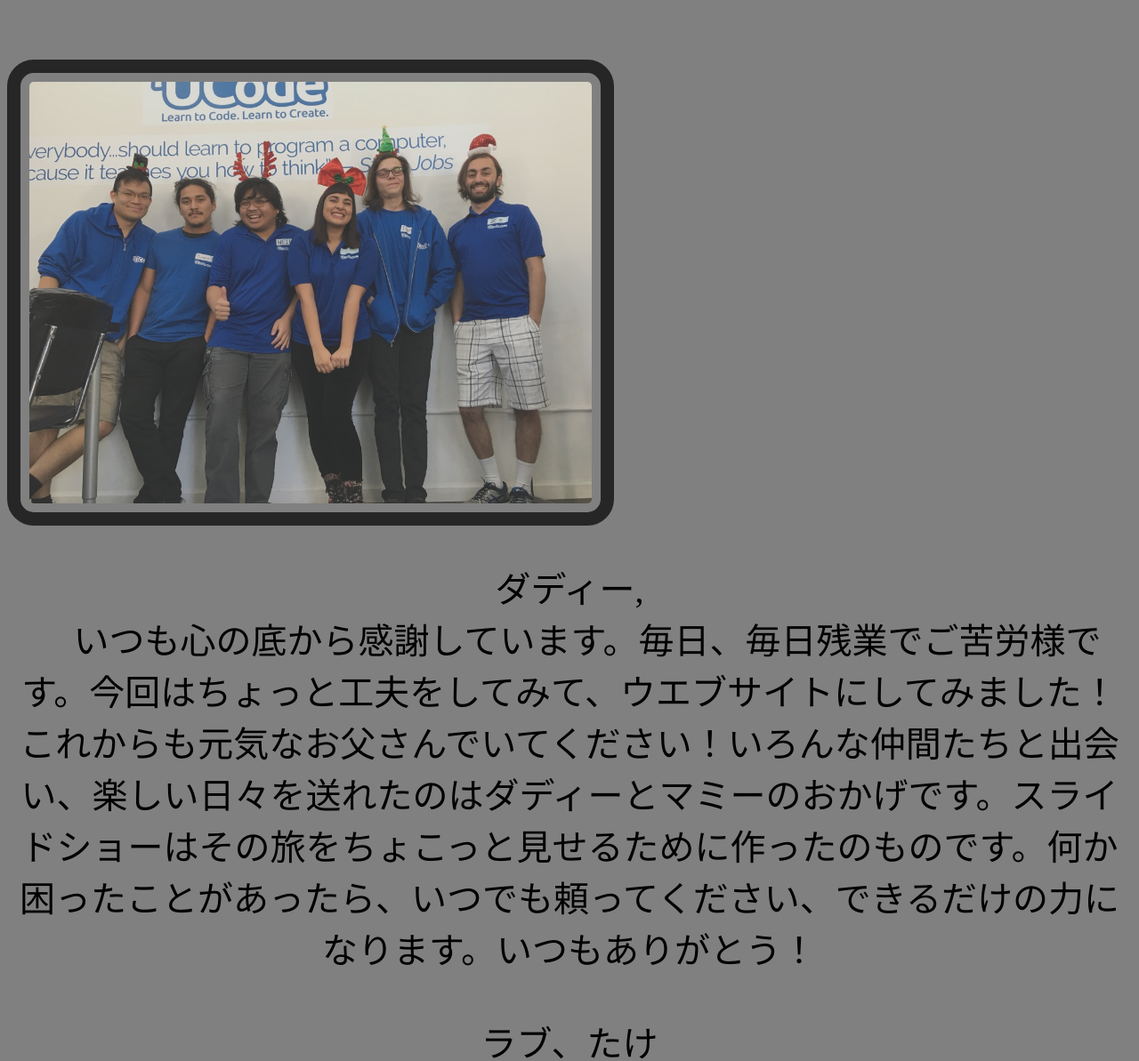
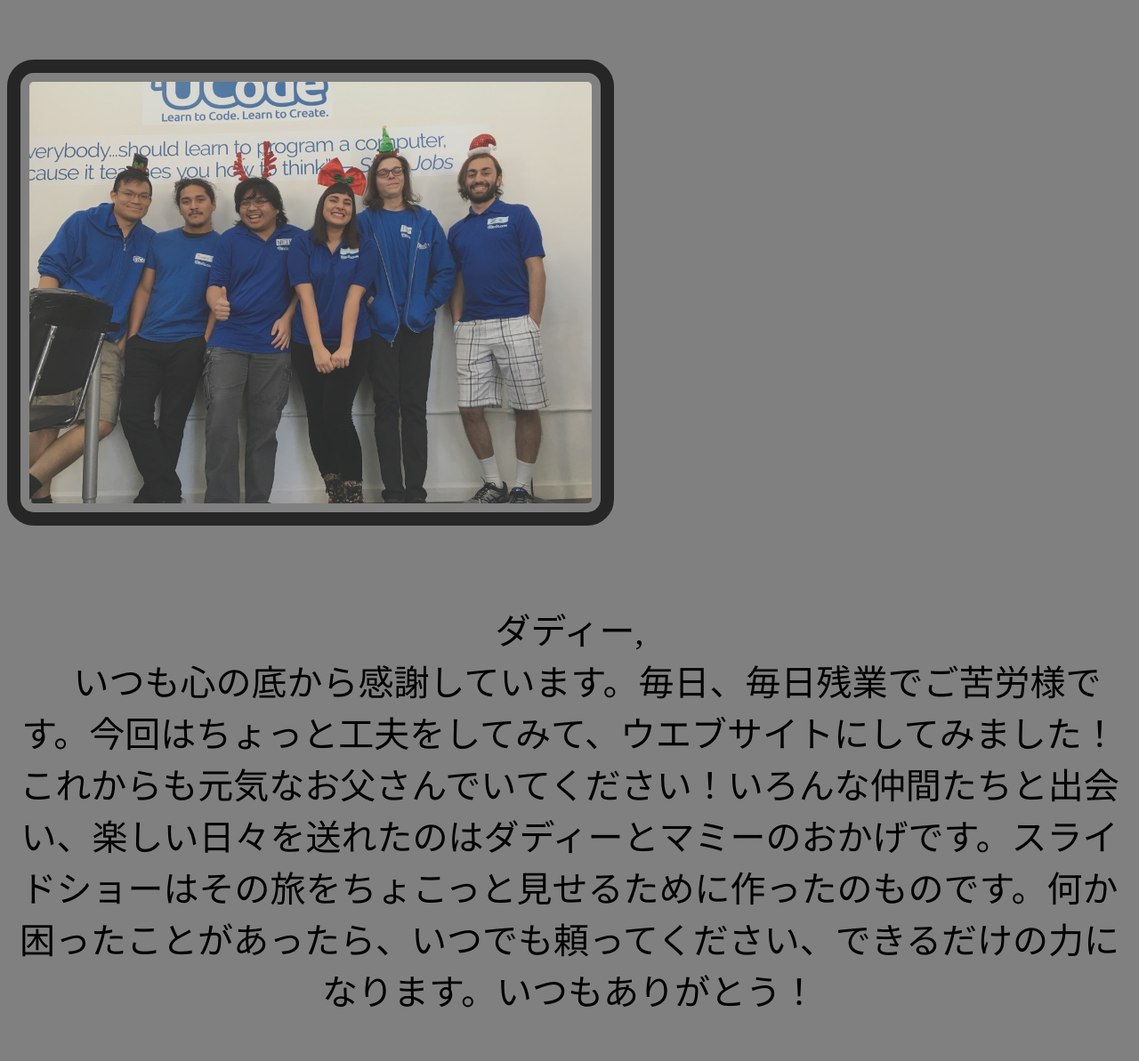
Before and after one commit to kagiyamaf/kagiyamaf, a plain HTML site: page index.html in a window 1280 px wide. Shown: the part 113-1306 px from the top of the page at 89% size. Drawn offline with Linux system fonts and the light colour scheme.

Commit message:
Update index.html

```diff
--- a/index.html
+++ b/index.html
@@ -23,7 +23,7 @@
                         <img class = "slides" src = "dad3.png">
                     </div>
                     <div class = "letter">
-                        <p>ダディー,<br>　いつも心の底から感謝しています。毎日、毎日残業でご苦労様です。今回はちょっと工夫をしてみて、ウエブサイトにしてみました！これからも元気なお父さんでいてください！いろんな仲間たちと出会い、楽しい日々を送れたのはダディーとマミーのおかげです。スライドショーはその旅をちょこっと見せるために作ったのものです。何か困ったことがあったら、いつでも頼ってください、できるだけの力になります。いつもありがとう！ <br> <br> ラブ、たけ</p>
+                        <p><br>ダディー,<br>　いつも心の底から感謝しています。毎日、毎日残業でご苦労様です。今回はちょっと工夫をしてみて、ウエブサイトにしてみました！これからも元気なお父さんでいてください！いろんな仲間たちと出会い、楽しい日々を送れたのはダディーとマミーのおかげです。スライドショーはその旅をちょこっと見せるために作ったのものです。何か困ったことがあったら、いつでも頼ってください、できるだけの力になります。いつもありがとう！ <br> <br> ラブ、たけ</p>
                     </div>
                 </section>
         </main>
```
